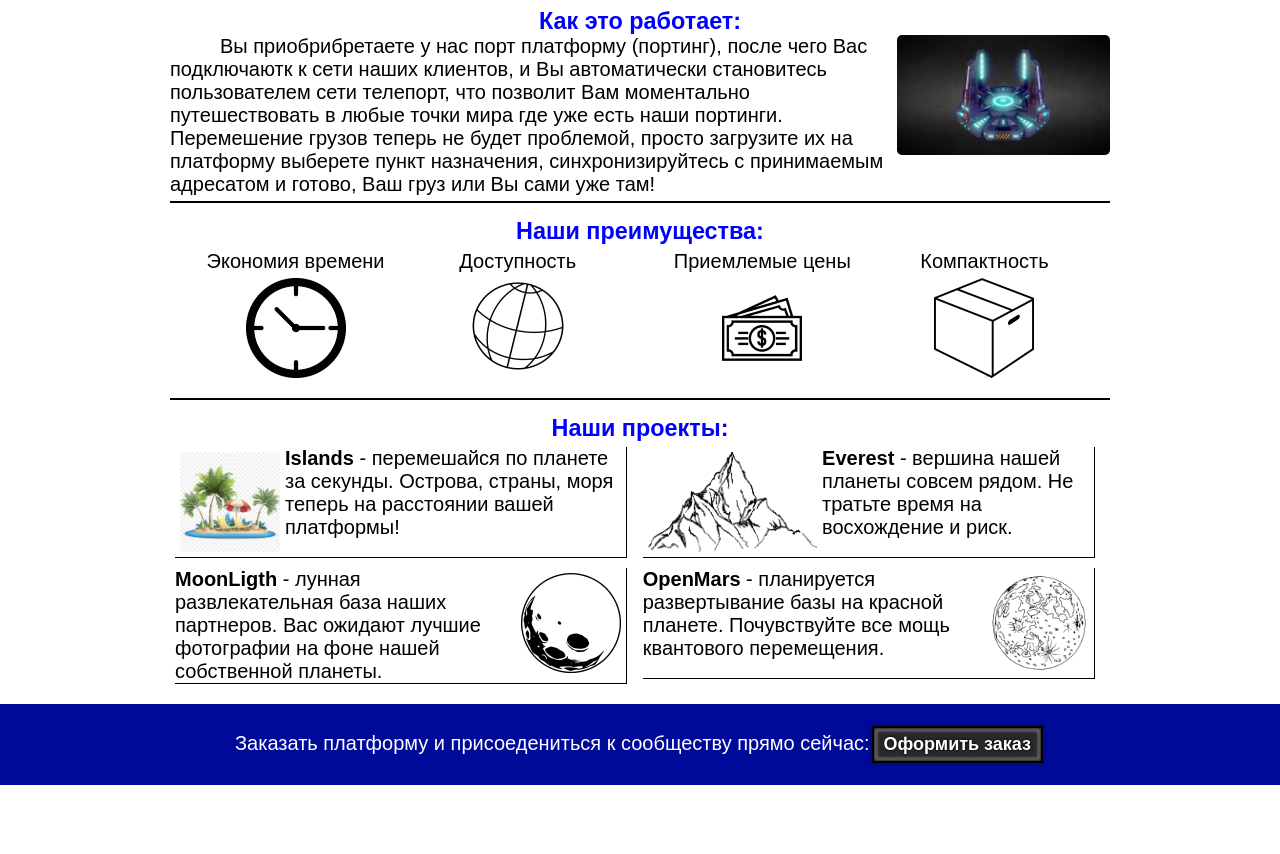
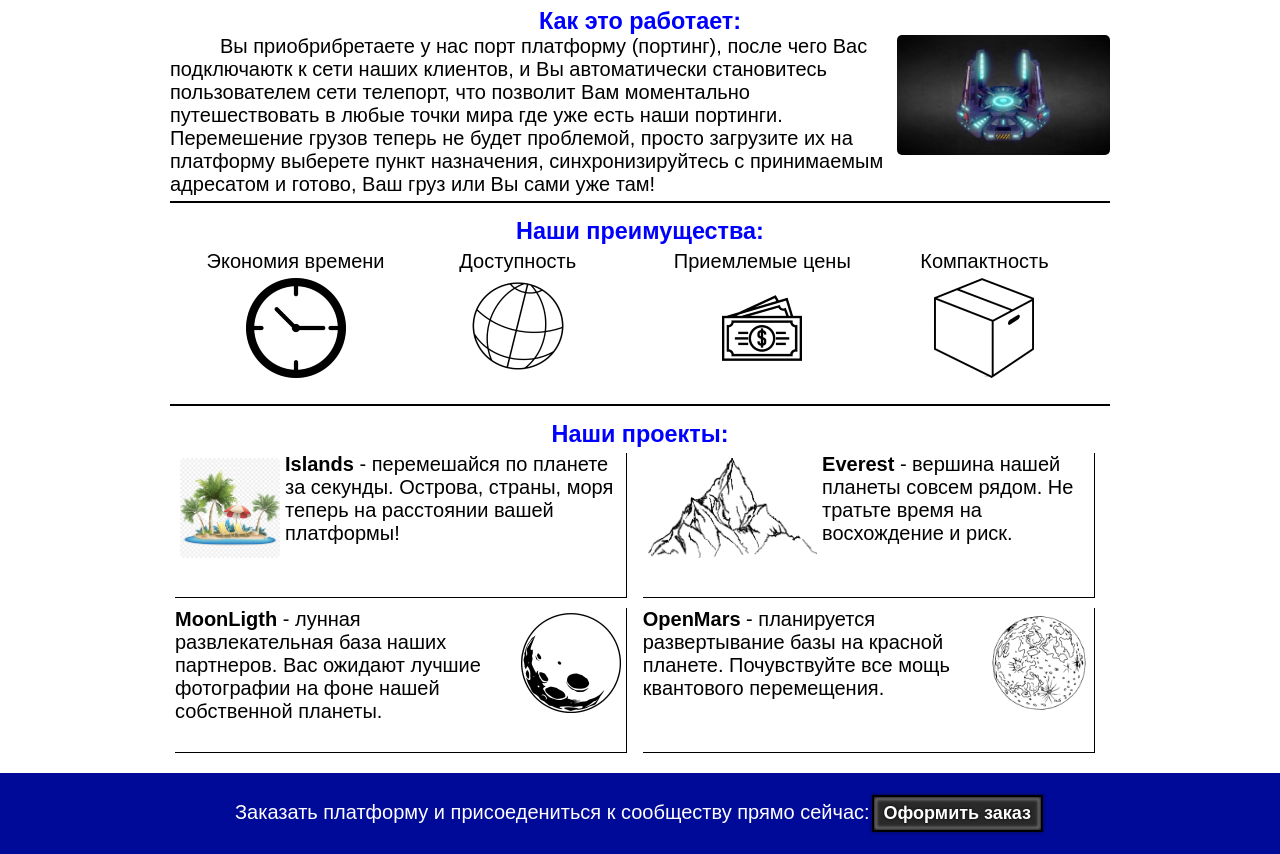
Before and after one commit to Alexander261020/QuantumT, a plain HTML site: page index.html in a window 1280 px wide. Shown: the part 714-1568 px from the top of the page. Before the commit the page ends 1499 px from the top, so only its background shows below. Drawn offline with Linux system fonts and the light colour scheme.

Commit message:
version 2-1

```diff
--- a/css/divs.css
+++ b/css/divs.css
@@ -58,6 +58,7 @@
 
 .part-1-2 {
   width: 48%;
+  min-height: 144px;
 }
 
 @media (max-width: 750px){
```
